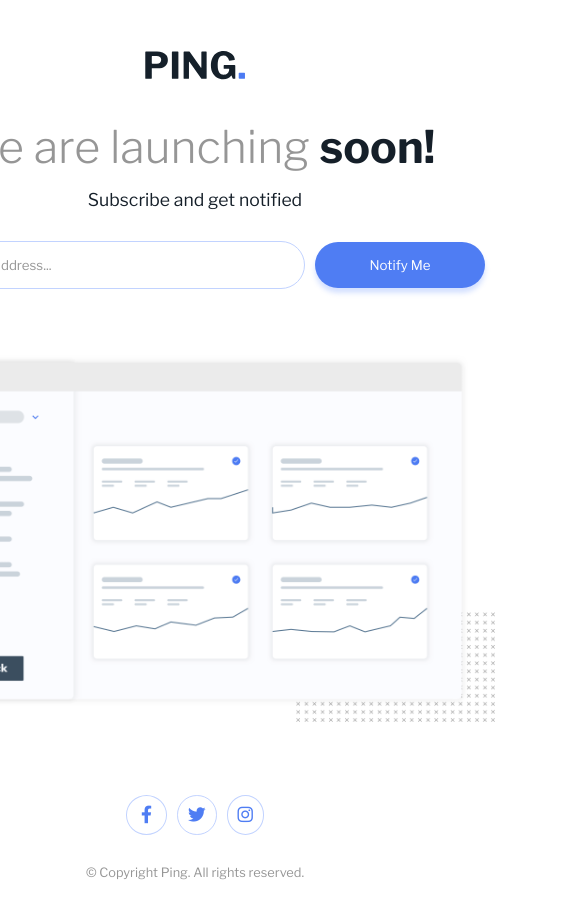
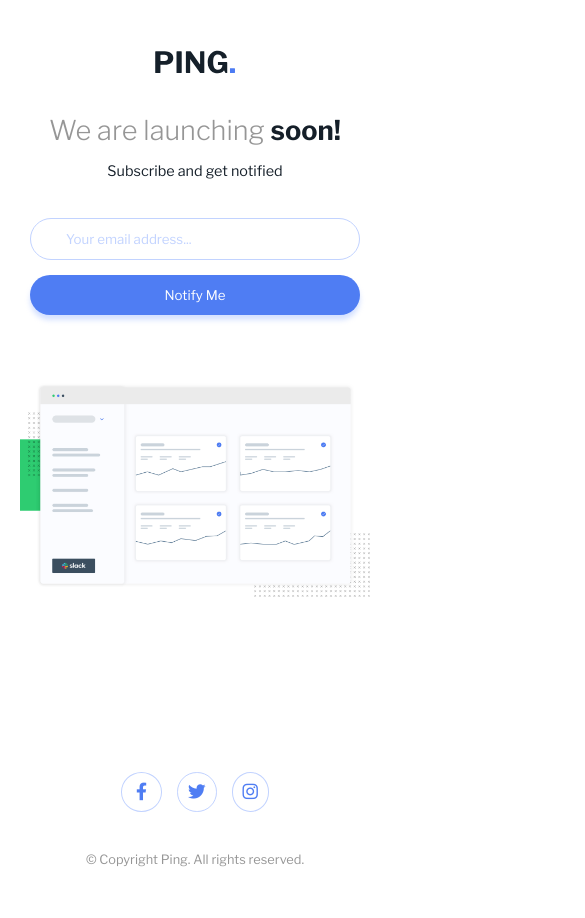
Before and after one commit to guilhermegiovani/projetos-javascript, a plain HTML site: page projeto-06/index.html in a window 390 px wide. Shown: the whole page, 585 px wide, since content can reach past the window. Drawn offline with nearby package versions, Linux system fonts and the light colour scheme.

Commit message:
projeto-06
mobile finalizado

```diff
--- a/projeto-06/estilos/style.css
+++ b/projeto-06/estilos/style.css
@@ -71,10 +71,13 @@ main {
 .forms {
     height: 50px;
     margin-top: 30px;
-    margin-bottom: 5px;
+    margin-bottom: 60px;
     display: flex;
     justify-content: center;
-    align-items: center;
+}
+
+.input_mensagem {
+    width: 400px;
 }
 
 .forms input {
@@ -82,30 +85,33 @@ main {
     border-radius: 50px;
     border: 1px solid hsl(223, 100%, 88%);
     width: 400px;
-    margin-right: 10px;
     outline: hsl(223, 100%, 88%);
+    height: 50px;
 }
 
 .forms input::placeholder {
-    color: hsl(0, 0%, 59%);
+    color: hsl(223, 100%, 88%);
 }
 
 .forms button {
     background-color: hsl(223, 87%, 63%);
     color: white;
-    width: 170px;
-    padding: 15px;
+    width: 180px;
+    height: 50px;
+    padding: 10px;
+    margin-left: 10px;
     border-radius: 50px;
     border: none;
     box-shadow: 0px 5px 5px hsla(223, 100%, 88%, 0.689);
     cursor: pointer;
 }
 
-.mensagem {
-    margin-bottom: 60px;
-    width: 530px;
+#mensagem {
+    /* margin-bottom: 60px; */
     font-size: .9em;
     font-style: italic;
+    margin-top: 5px;
+    padding-left: 25px;
 }
 
 .illustration {
@@ -166,3 +172,87 @@ footer p {
 .hidden {
     display: none;
 }
+
+@media screen and (max-width: 670px) {
+
+    body {
+        display: flex;
+        flex-direction: column;
+        align-items: center;
+    }
+
+    main {
+        width: 400px;
+        height: 95vh;
+        display: flex;
+        flex-direction: column;
+    }
+
+    .header,
+    .forms,
+    .illustration,
+    .social_media {
+        width: 400px;
+    }
+
+    .header img {
+        width: 80px;
+    }
+
+    .header h1 {
+        font-size: 1.7em;
+    }
+
+    .header p {
+        font-size: .9em;
+    }
+
+    .forms {
+        flex-direction: column;
+        height: 130px;
+        align-items: center;
+    }
+
+    .input_mensagem {
+        display: flex;
+        flex-direction: column;
+        align-items: center;
+    }
+
+    .input_mensagem input {
+        padding: 20px 35px;
+        height: 40px;
+    }
+
+    .forms button {
+        margin-top: 15px;
+        margin-left: 0;
+        height: 40px;
+    }
+
+    .forms input, .forms button {
+        width: 330px;
+    }
+
+    #mensagem {
+        width: 330px;
+        margin-top: 5px;
+        margin-bottom: 10px;
+        font-size: .8em;
+        padding-left: 0;
+        text-align: center;
+    }
+
+    .illustration img {
+        width: 350px;
+    }
+
+    .social_media {
+        gap: 15px;
+        margin-bottom: 40px;
+    }
+
+    footer {
+        width: 400px;
+    }
+}
--- a/projeto-06/index.html
+++ b/projeto-06/index.html
@@ -24,13 +24,16 @@
     </div>
 
     <form class="forms" id="emailForm">
-      <input type="text" id="emailInput" placeholder="Your email address...">
-      <button>Notify Me</button>
+        <div class="input_mensagem">
+          <input type="text" id="emailInput" placeholder="Your email address...">
+          <p id="mensagem" class="hidden">teste</p>
+        </div>
+        <button>Notify Me</button>
     </form>
 
-    <div class="mensagem">
-      <p id="mensagem" class="hidden">teste</p>
-    </div>
+    <!-- <div class="mensagem">
+      <p id="mensagem" class="">teste</p>
+    </div> -->
 
     <div class="illustration">
       <img src="./images/illustration-dashboard.png" alt="dashboard">
--- a/projeto-06/main.js
+++ b/projeto-06/main.js
@@ -19,6 +19,8 @@ emailForm.addEventListener('submit', (event) => {
         messageElement.textContent = "E-mail válido!"
         messageElement.className = "success"
 
+        if(messageElement.className != "hidden") {}
+
         setTimeout(() => {
             messageElement.classList.toggle("hidden")
         }, 3000)
```
